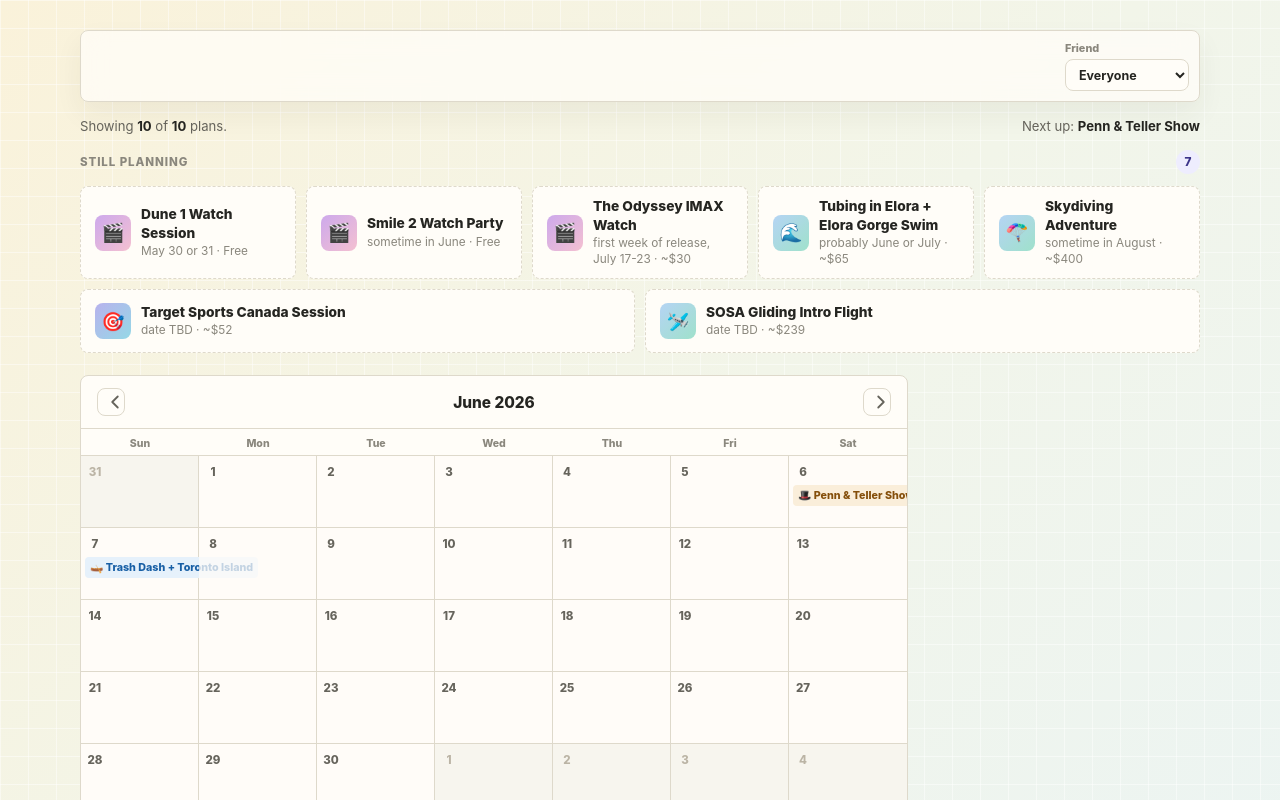
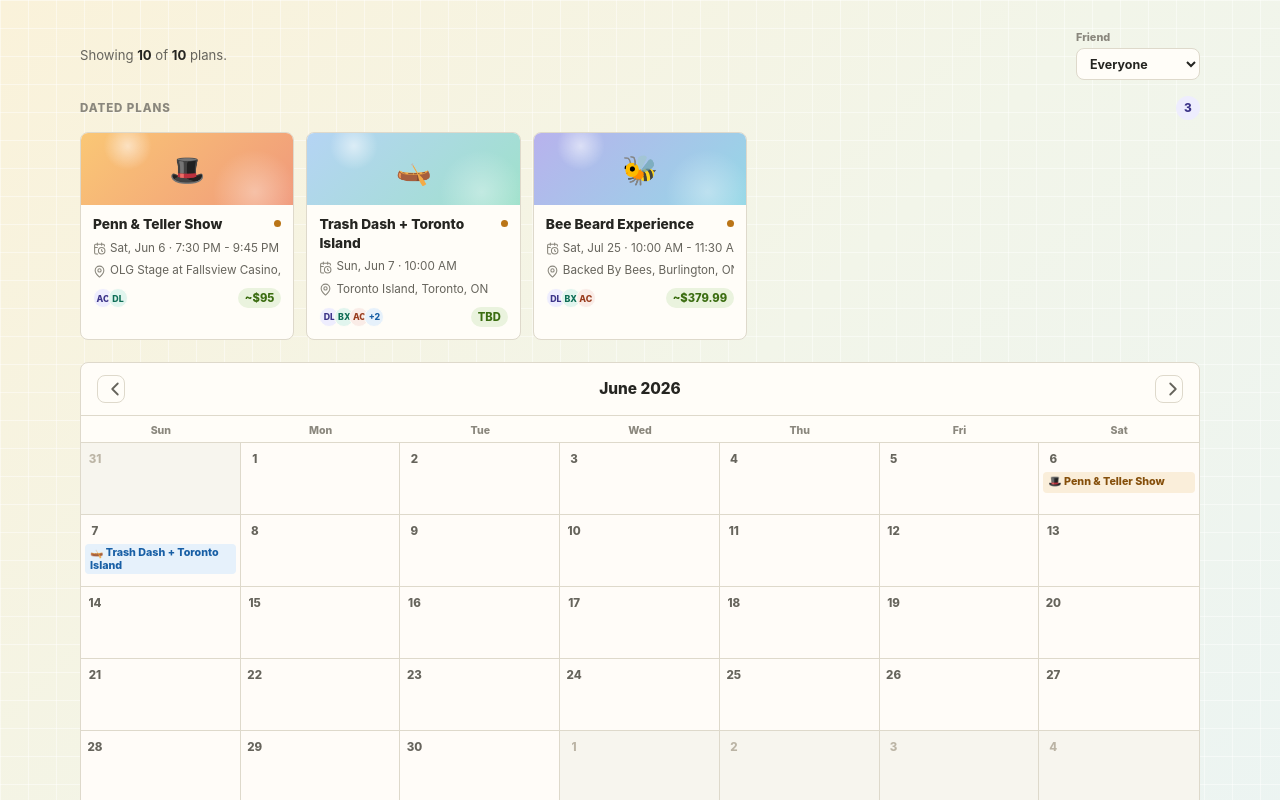
Before and after one commit to loncardom/calentar, a React (Vite) app: page / in a window 1280 px wide. Shown: the top 800 px of the page. Built offline with nearby package versions, Linux system fonts and the light colour scheme.

Commit message:
Refactor event display sections and improve styling for filters and calendar layout

```diff
--- a/src/App.tsx
+++ b/src/App.tsx
@@ -52,28 +52,44 @@
     () => filteredEvents.filter((event) => !hasExactDate(event)),
     [filteredEvents],
   );
-  const nextEvent = datedEvents[0];
 
   return (
     <div className="app-shell">
       <main>
-        <Filters filters={filters} attendees={attendees} onChange={setFilters} />
-
         <section className="summary-strip" aria-label="Current selection summary">
           <p>
             Showing <strong>{filteredEvents.length}</strong> of <strong>{events.length}</strong>{' '}
             plans.
           </p>
-          {nextEvent ? (
-            <p>
-              Next up: <strong>{nextEvent.title}</strong>
-            </p>
-          ) : (
-            <p>No dated plans match the current filters.</p>
-          )}
+          <Filters filters={filters} attendees={attendees} onChange={setFilters} />
         </section>
 
         <div className="tiles-view">
+          <section className="event-section">
+            <div className="section-heading">
+              <h2>Dated plans</h2>
+              <span>{datedEvents.length}</span>
+            </div>
+            {datedEvents.length ? (
+              <div className="event-grid">
+                {datedEvents.map((event) => (
+                  <EventCard event={event} onSelect={setSelectedEvent} key={event.id} />
+                ))}
+              </div>
+            ) : (
+              <div className="empty-state">
+                No dated events match these filters. Clear a filter or add a date in the JSON.
+              </div>
+            )}
+          </section>
+
+          <CalendarView
+            monthDate={monthDate}
+            datedEvents={datedEvents}
+            onMonthChange={setMonthDate}
+            onSelect={setSelectedEvent}
+          />
+
           <section className="event-section planning-section">
             <div className="section-heading">
               <h2>Still planning</h2>
@@ -96,31 +112,6 @@
               </div>
             )}
           </section>
-
-          <CalendarView
-            monthDate={monthDate}
-            datedEvents={datedEvents}
-            onMonthChange={setMonthDate}
-            onSelect={setSelectedEvent}
-          />
-
-          <section className="event-section">
-            <div className="section-heading">
-              <h2>Dated plans</h2>
-              <span>{datedEvents.length}</span>
-            </div>
-            {datedEvents.length ? (
-              <div className="event-grid">
-                {datedEvents.map((event) => (
-                  <EventCard event={event} onSelect={setSelectedEvent} key={event.id} />
-                ))}
-              </div>
-            ) : (
-              <div className="empty-state">
-                No dated events match these filters. Clear a filter or add a date in the JSON.
-              </div>
-            )}
-          </section>
         </div>
       </main>
 
--- a/src/styles/globals.css
+++ b/src/styles/globals.css
@@ -207,12 +207,6 @@
 .filters {
   display: flex;
   justify-content: flex-end;
-  padding: 10px;
-  border: 1px solid var(--line);
-  border-radius: var(--radius);
-  background: rgba(255, 253, 248, 0.78);
-  box-shadow: 0 12px 28px rgba(49, 45, 36, 0.06);
-  backdrop-filter: blur(12px);
 }
 
 .filter-selects {
@@ -244,6 +238,7 @@
 
 .summary-strip {
   display: flex;
+  align-items: center;
   justify-content: space-between;
   gap: 12px;
   color: var(--muted);
@@ -658,7 +653,7 @@
 
 .calendar-layout {
   display: grid;
-  grid-template-columns: minmax(0, 1fr) 280px;
+  grid-template-columns: minmax(0, 1fr);
   gap: 12px;
   align-items: start;
 }
@@ -773,9 +768,20 @@
   display: block;
   overflow: hidden;
   text-overflow: ellipsis;
-  white-space: nowrap;
   font-size: 0.67rem;
   font-weight: 780;
+}
+
+.calendar-event span {
+  display: -webkit-box;
+  -webkit-box-orient: vertical;
+  -webkit-line-clamp: 2;
+  line-height: 1.25;
+  white-space: normal;
+}
+
+.planning-item span {
+  white-space: nowrap;
 }
 
 .calendar-event small {
```
